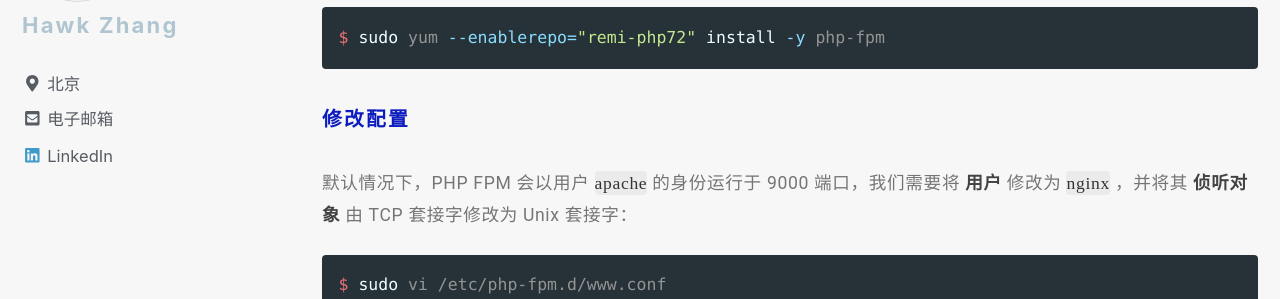
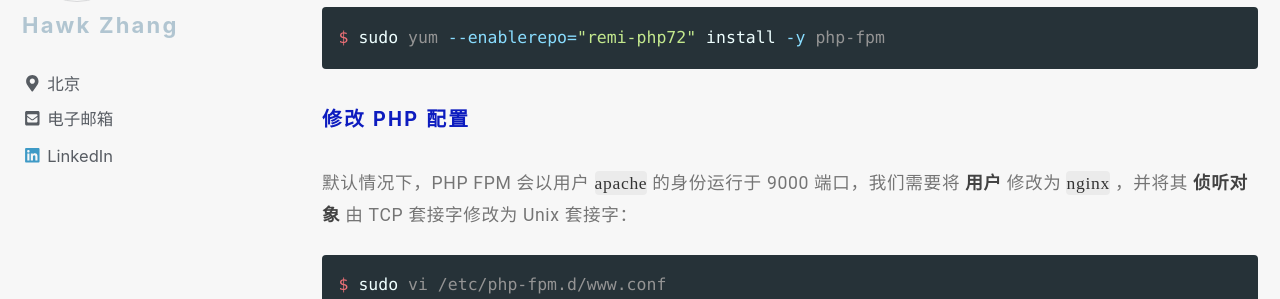
Before and after one commit to narru888/linotes_note, a Jekyll site: the page built from _posts/framework/2017-12-04-lamp_intro.md, in a window 1280 px wide and 900 px high, scrolled down 15213 px. Shown: the part 152-451 px from the top of the window. Built offline with Jekyll 4.4.1, drawn with Linux system fonts in a browser that asks for light colours; nearby versions of some CDN libraries; a script that is not in the unit is left out.

Commit message:
update on 2018-10-07 15:30:01 CST

````diff
--- a/_posts/framework/2017-12-04-lamp_intro.md
+++ b/_posts/framework/2017-12-04-lamp_intro.md
@@ -461,7 +461,7 @@ $ sudo yum --enablerepo="remi-php72" install -y php-fpm
 ```
 
 
-##### 修改配置
+##### 修改 PHP 配置
 
 默认情况下，PHP FPM 会以用户 `apache` 的身份运行于 9000 端口，我们需要将 **用户** 修改为 `nginx` ，并将其 **侦听对象** 由 TCP 套接字修改为 Unix 套接字：
 
````
